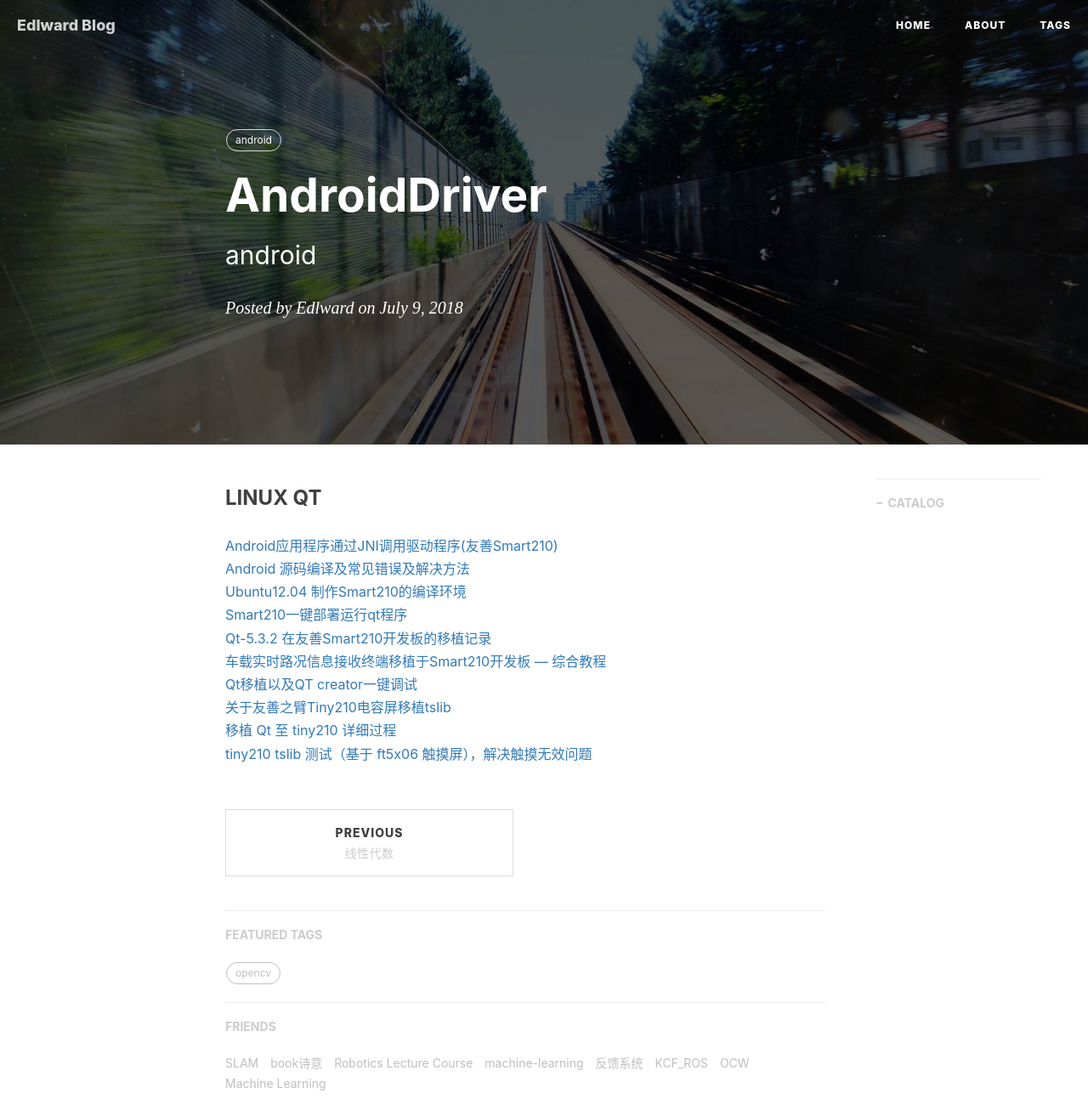
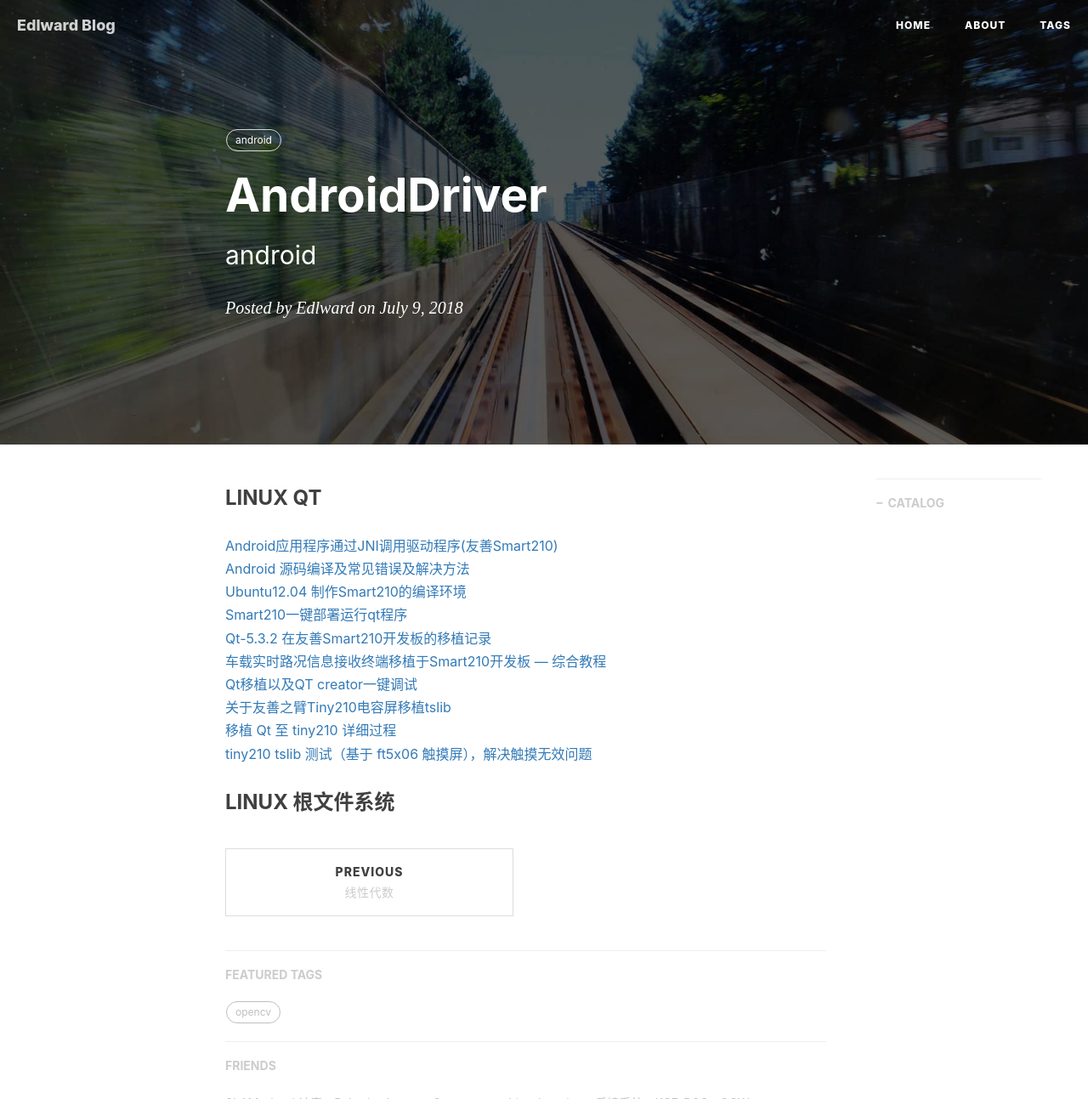
Before and after one commit to gary-robotics/dlward, a Jekyll site: the page built from _posts/2018-07-09-AndroidDriver-2018.markdown, in a window 1280 px wide, cut to the strip 0-1293 px from the top of the page. Shown: the whole strip at 85% size. Built offline with Jekyll 4.4.1, drawn with Linux system fonts in a browser that asks for light colours; nearby versions of some CDN libraries; comment, search, counter and statistics services are not loaded.

Commit message:
Update 2018-07-09-AndroidDriver-2018.markdown

```diff
--- a/_posts/2018-07-09-AndroidDriver-2018.markdown
+++ b/_posts/2018-07-09-AndroidDriver-2018.markdown
@@ -22,3 +22,5 @@ tags:
 [关于友善之臂Tiny210电容屏移植tslib](https://blog.csdn.net/embed_coder/article/details/52156427)
 [移植 Qt 至 tiny210 详细过程](http://www.cnblogs.com/GyForever1004/p/8955665.html)
 [tiny210 tslib 测试（基于 ft5x06 触摸屏），解决触摸无效问题](https://www.cnblogs.com/GyForever1004/p/8955673.html)
+
+### LINUX 根文件系统
```
